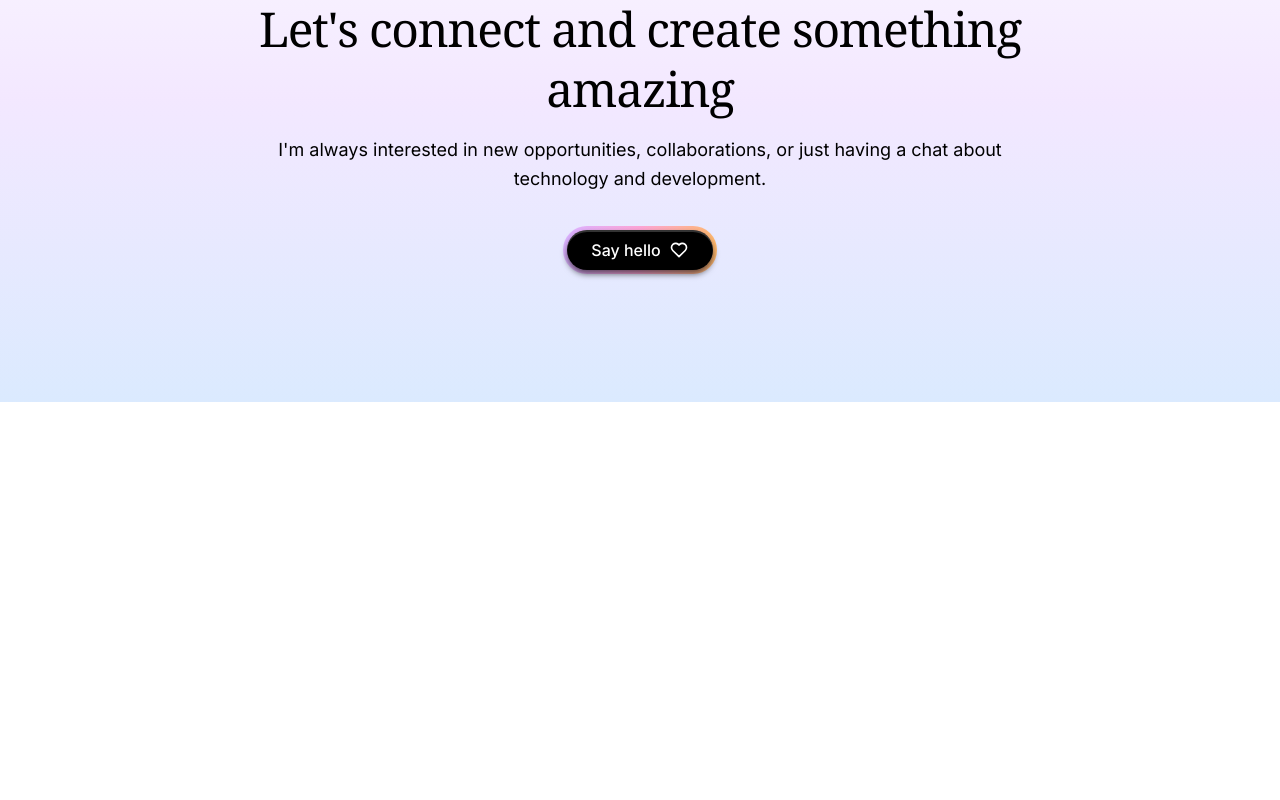
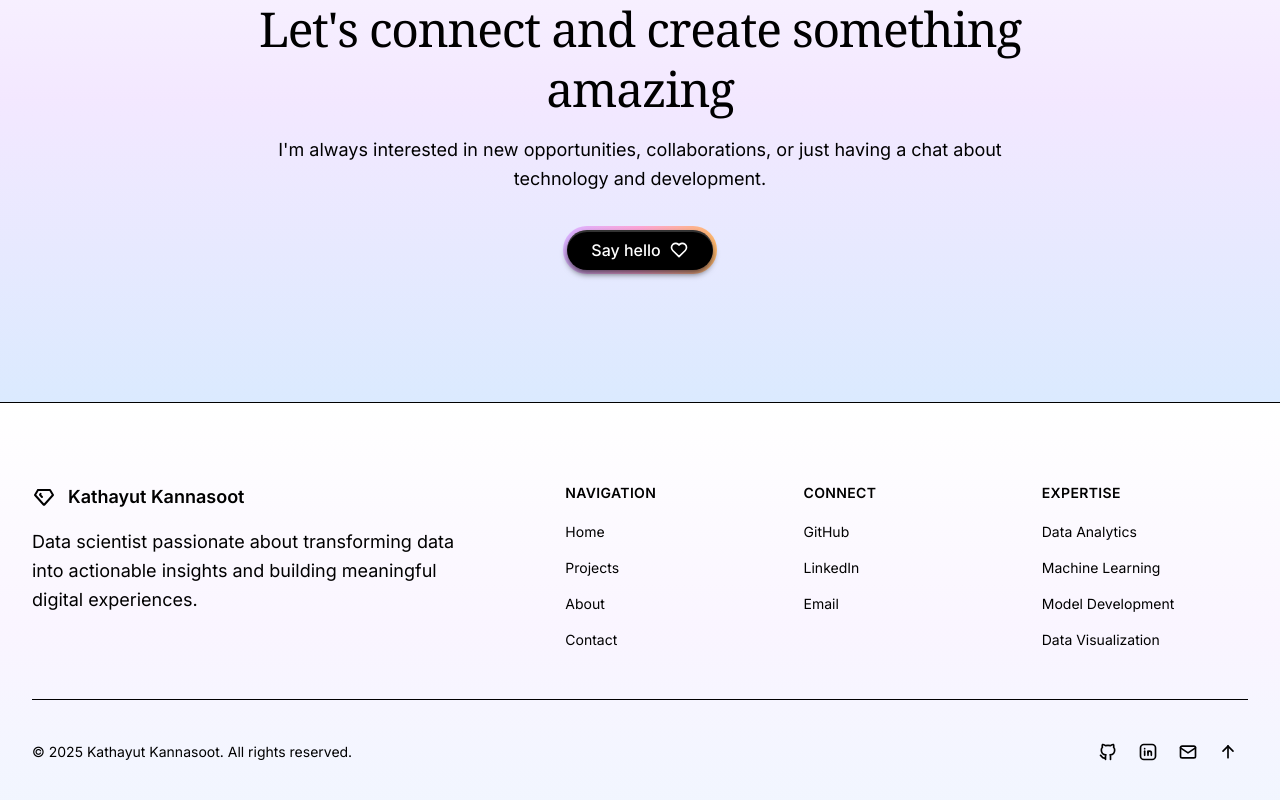
Before and after one commit to HEKPYTO/Katharsis-Web, a SvelteKit app: page / in a window 1280 px wide. Shown: the part 3457-4257 px from the top of the page. Before the commit the page ends 3859 px from the top, so only its background shows below. Built offline with nearby package versions, Linux system fonts and the light colour scheme; no server answers.

Commit message:
ADD FOOTER DESIGNS

```diff
--- /dev/null
+++ b/src/lib/components/Footer.svelte
@@ -0,0 +1,157 @@
+<script lang="ts">
+	import Button from '$lib/components/ui/button.svelte';
+	import {
+		IconBrandGithub,
+		IconBrandLinkedin,
+		IconMail,
+		IconArrowUp,
+		IconDiamond
+	} from '@tabler/icons-svelte';
+
+	interface FooterLink {
+		name: string;
+		href: string;
+		external?: boolean;
+	}
+
+	interface FooterSection {
+		title: string;
+		links: FooterLink[];
+	}
+
+	const currentYear = new Date().getFullYear();
+
+	const footerNavigation: FooterSection[] = [
+		{
+			title: 'Navigation',
+			links: [
+				{ name: 'Home', href: '/' },
+				{ name: 'Projects', href: '/projects' },
+				{ name: 'About', href: '/interests' },
+				{ name: 'Contact', href: '/socials' }
+			]
+		},
+		{
+			title: 'Connect',
+			links: [
+				{ name: 'GitHub', href: 'https://github.com/Jdomenusrex', external: true },
+				{
+					name: 'LinkedIn',
+					href: 'https://www.linkedin.com/in/kathayut-kannasoot-b7380a298/',
+					external: true
+				},
+				{ name: 'Email', href: 'mailto:kathayutkannasoot@gmail.com', external: true }
+			]
+		},
+		{
+			title: 'Expertise',
+			links: [
+				{ name: 'Data Analytics', href: '#' },
+				{ name: 'Machine Learning', href: '#' },
+				{ name: 'Model Development', href: '#' },
+				{ name: 'Data Visualization', href: '#' }
+			]
+		}
+	];
+
+	const scrollToTop = () => {
+		window.scrollTo({ top: 0, behavior: 'smooth' });
+	};
+</script>
+
+<footer class="bg-background border-border border-t">
+	<div
+		class="dark:from-background bg-gradient-to-b from-white via-pink-50 via-purple-50 to-blue-50 dark:via-pink-900/20 dark:via-purple-900/20 dark:to-blue-900/20"
+	>
+		<div class="container-sketch">
+			<div class="py-16 md:py-20">
+				<div class="grid grid-cols-1 gap-12 lg:grid-cols-12 lg:gap-16">
+					<div class="lg:col-span-5">
+						<div class="space-y-4">
+							<div class="flex items-center space-x-3">
+								<IconDiamond
+									class="text-foreground h-6 w-6 transition-transform duration-500 group-hover:scale-110 group-hover:rotate-12"
+								/>
+								<span
+									class="text-foreground group-hover:text-primary font-sans text-lg font-semibold transition-colors duration-500"
+									>Kathayut Kannasoot</span
+								>
+							</div>
+
+							<p class="text-muted-foreground max-w-md text-lg leading-relaxed">
+								Data scientist passionate about transforming data into actionable insights and
+								building meaningful digital experiences.
+							</p>
+						</div>
+					</div>
+
+					<div class="lg:col-span-7">
+						<div class="grid grid-cols-1 gap-8 sm:grid-cols-3">
+							{#each footerNavigation as section (section.title)}
+								<div class="space-y-4">
+									<h3 class="text-foreground text-sm font-semibold tracking-wide uppercase">
+										{section.title}
+									</h3>
+									<ul class="space-y-3">
+										{#each section.links as link (link.name)}
+											<li>
+												<a
+													href={link.href}
+													{...link.external ? { target: '_blank', rel: 'noopener noreferrer' } : {}}
+													class="text-muted-foreground hover:text-foreground text-sm transition-colors duration-200"
+												>
+													{link.name}
+												</a>
+											</li>
+										{/each}
+									</ul>
+								</div>
+							{/each}
+						</div>
+					</div>
+				</div>
+
+				<div class="border-border mt-12 border-t pt-8">
+					<div
+						class="flex flex-col items-center justify-between space-y-4 md:flex-row md:space-y-0"
+					>
+						<span class="text-muted-foreground text-sm">
+							© {currentYear} Kathayut Kannasoot. All rights reserved.
+						</span>
+
+						<div class="flex items-center">
+							<Button
+								size="icon"
+								onclick={() => window.open('https://github.com/Jdomenusrex', '_blank')}
+								aria-label="GitHub"
+							>
+								<IconBrandGithub class="h-5 w-5" />
+							</Button>
+							<Button
+								size="icon"
+								onclick={() =>
+									window.open(
+										'https://www.linkedin.com/in/kathayut-kannasoot-b7380a298/',
+										'_blank'
+									)}
+								aria-label="LinkedIn"
+							>
+								<IconBrandLinkedin class="h-5 w-5" />
+							</Button>
+							<Button
+								size="icon"
+								onclick={() => window.open('mailto:kathayutkannasoot@gmail.com')}
+								aria-label="Email"
+							>
+								<IconMail class="h-5 w-5" />
+							</Button>
+							<Button size="icon" onclick={scrollToTop} aria-label="Scroll to top">
+								<IconArrowUp class="h-5 w-5" />
+							</Button>
+						</div>
+					</div>
+				</div>
+			</div>
+		</div>
+	</div>
+</footer>
--- a/src/routes/+layout.svelte
+++ b/src/routes/+layout.svelte
@@ -2,6 +2,7 @@
 	import '../app.css';
 	import Navigation from '$lib/components/Navigation.svelte';
 	import { ModeWatcher } from 'mode-watcher';
+	import Footer from '$lib/components/Footer.svelte';
 
 	let { children } = $props();
 </script>
@@ -38,4 +39,5 @@
 	<main>
 		{@render children()}
 	</main>
+	<Footer />
 </div>
```
